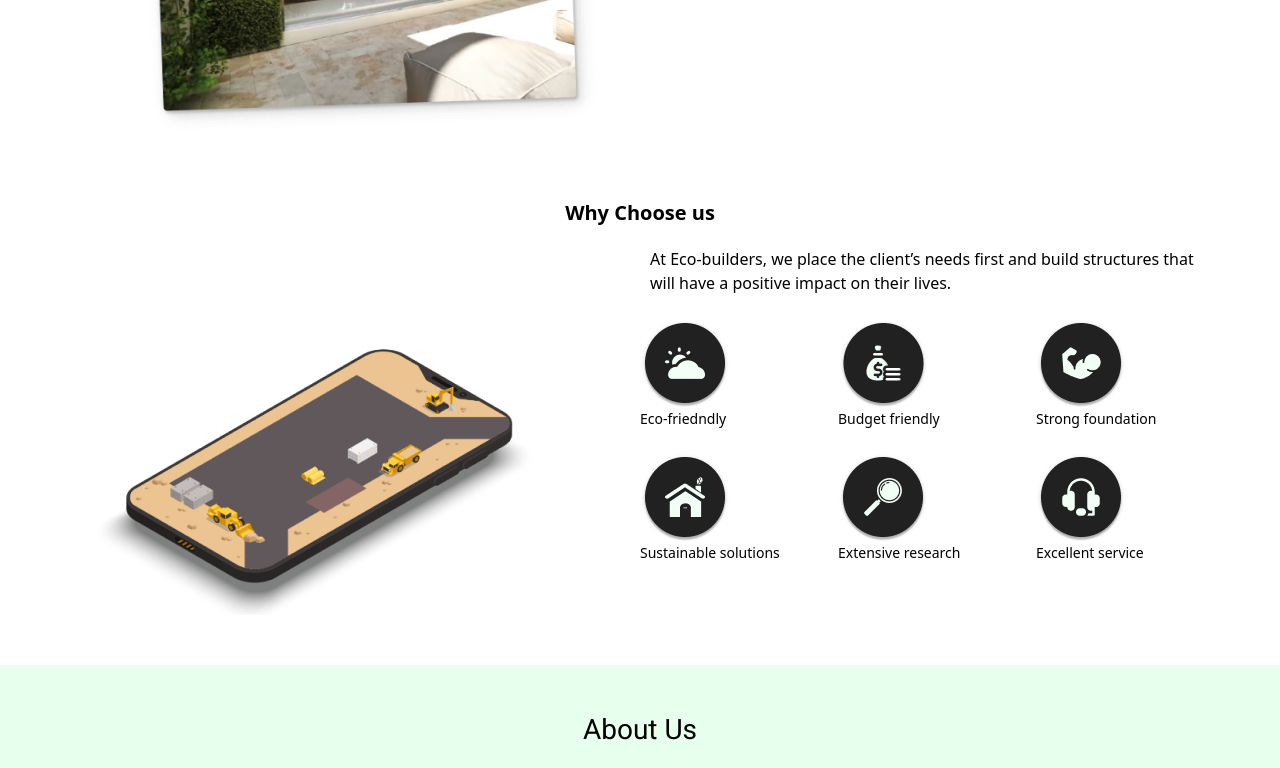
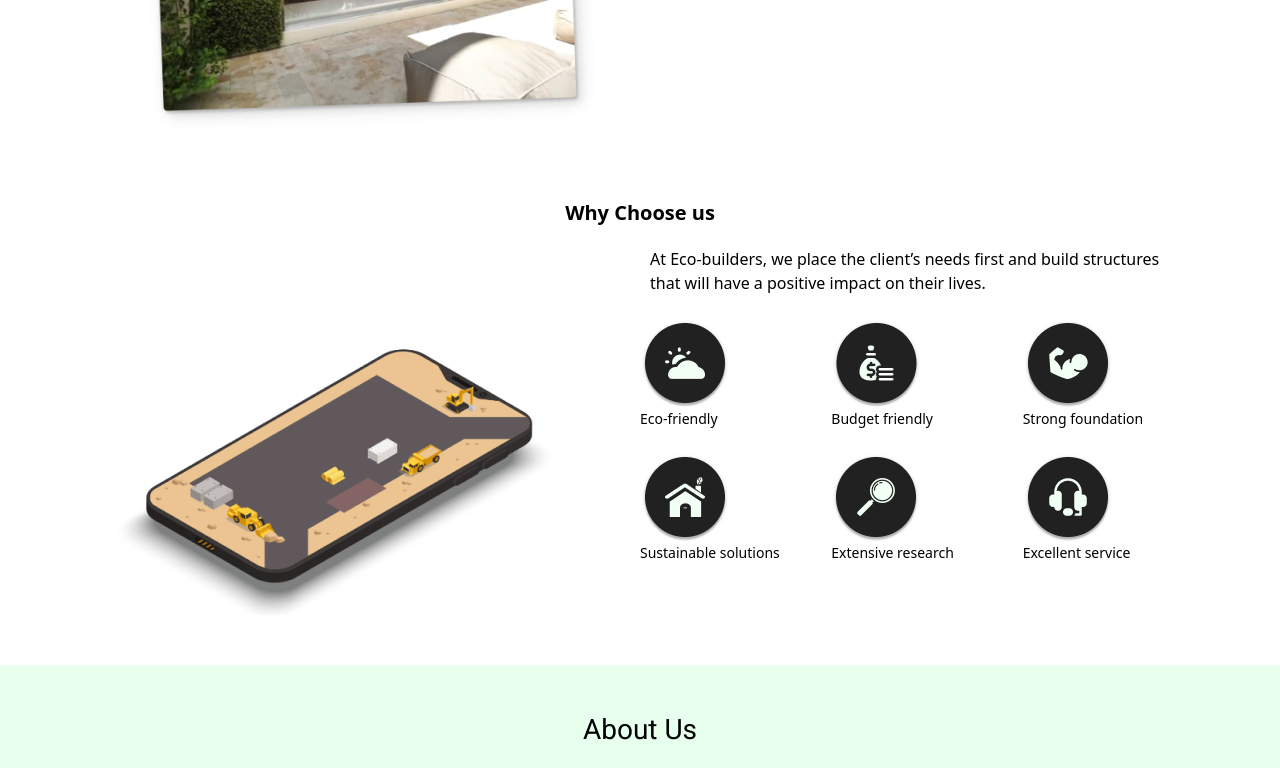
Before and after one commit to quadri090/Construction-landing-page, a React (Vite) app: page / in a window 1280 px wide. Shown: the part 1820-2588 px from the top of the page. Built offline with nearby package versions, Linux system fonts and the light colour scheme.

Commit message:
fix: margin issues

```diff
--- a/src/components/About.jsx
+++ b/src/components/About.jsx
@@ -59,7 +59,7 @@ export default function About() {
                     misvis='Our Vision:'
                     desc='Being a world class organization that transforms lifes one building at a time.' />
                 </div>
-                <div className='flex items-center justify-center text-[18px] md:text-[20px] font-medium my-[25px] md:my-[50px] '>
+                <div className='flex items-center justify-center text-[18px] md:text-[20px] font-medium mt-16 mb-[25px] md:my-[50px] '>
                     <p>Meet our leaders</p>
                 </div>
                 <div className='flex flex-col md:flex-row items-center justify-between w-[359px] sm:w-[90%] lg:w-[1128px] h-[869px] md:h-[353px] m-auto pb-[20px]'>
--- a/src/components/Hero.jsx
+++ b/src/components/Hero.jsx
@@ -17,8 +17,8 @@ export default function Hero() {
         <>
             <div className='w-full lg:w-[1128px] h-[589px] sm:h-[400px] lg:h-[584px] mx-auto mt-[87px] md:mt-[27px] flex flex-col-reverse md:flex-row justify-between font-roboto' id='home' aria-labelledby='home'>
                 <div className='w-[363px] sm:w-[300px] lg:w-[452px] h-[205px] md:h-[256px] flex flex-col gap-[20px] font-medium m-auto '>
-                    <p className='text-[28px] lg:text-[48px]'>Building Something?</p>
-                    <p className='text-[18px] sm:text-[13px] lg:text-[18px]'>Eco-builders is a team of professional construction workers whose sole mission is to build <span className='text-primary-green'> durable</span> and <br className='hidden sm:flex'/> <span className='text-primary-green'>eco-friendly </span> buildings.</p>
+                    <p className='text-[24px] lg:text-[48px]'>Building Something?</p>
+                    <p className='text-[16px] sm:text-[13px] lg:text-[18px]'>Eco-builders is a team of professional construction workers whose sole mission is to build <span className='text-primary-green'> durable</span> and <br className='hidden sm:flex'/> <span className='text-primary-green'>eco-friendly </span> buildings.</p>
                     <Btn
                     width='w-[93px] md:w-[99px] h-[42px] md:h-[50px] '
                     text='Hire Us' />
--- a/src/components/OurServices.jsx
+++ b/src/components/OurServices.jsx
@@ -12,7 +12,7 @@ function OurService(props) {
   return (
     <>
 
-      <div className="flex flex-row justify-center px-2.5" id='Services' aria-labelledby='Services'>
+      <div className="flex flex-row justify-center px-5" id='Services' aria-labelledby='Services'>
         <div className="flex flex-col ">
           <div className="">
             <h1 className=" font-semibold sm:text-[22px] text-2xl text-center">
--- a/src/components/WhyChooseUs.jsx
+++ b/src/components/WhyChooseUs.jsx
@@ -7,9 +7,11 @@ import Icon3 from "../img/icon3.png";
 import Icon4 from "../img/icon4.png";
 import Icon5 from "../img/icon5.png";
 function WhyChooseUs() {
+
+  const iconClasses = "text-sm flex flex-col items-center sm:items-start justify-center rounded-md  outline sm:outline-none"
   return (
     <>
-      <div className="flex flex-row justify-center items-center">
+      <div className="flex flex-row justify-center items-center px-5">
         <div className="mt-[50px] px-[3px] md:px-[70px] md:mt-[60px]">
           <div className="text-center">
             <h1 className="font-bold text-lg lg:font-semibold lg:text-xl">
@@ -27,27 +29,27 @@ function WhyChooseUs() {
               </div>
               <div className=" flex flex-row items-center justify-center lg:justify-start lg:w-full">
                 <div className="grid grid-cols-2 md:grid-cols-3 gap-6 mt-6 lg:w-full">
-                  <div className="text-sm">
+                  <div className={iconClasses}>
                     <DisplayImages name={Icon} />
-                    <h1>Eco-friedndly</h1>
+                    <h1>Eco-friendly</h1>
                   </div>
-                  <div className="text-sm">
+                  <div className={iconClasses}>
                     <DisplayImages name={Icon1} />
                     <h1>Budget friendly</h1>
                   </div>
-                  <div className="text-sm">
+                  <div className={iconClasses}>
                     <DisplayImages name={Icon2} />
                     <h1>Strong foundation</h1>
                   </div>
-                  <div className="text-sm">
+                  <div className={iconClasses}>
                     <DisplayImages name={Icon3} />
                     <h1>Sustainable solutions</h1>
                   </div>
-                  <div className="text-sm">
+                  <div className={iconClasses}>
                     <DisplayImages name={Icon4} />
                     <h1>Extensive research</h1>
                   </div>
-                  <div className="text-sm">
+                  <div className={iconClasses}>
                     <DisplayImages name={Icon5} />
                     <h1>Excellent service</h1>
                   </div>
```
